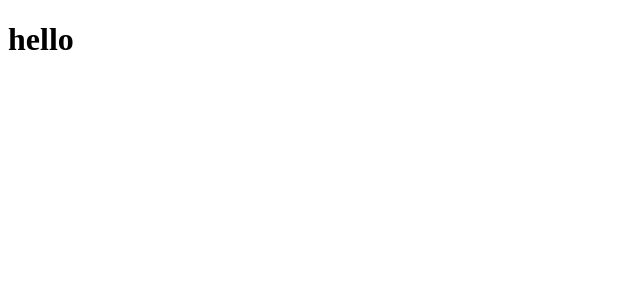
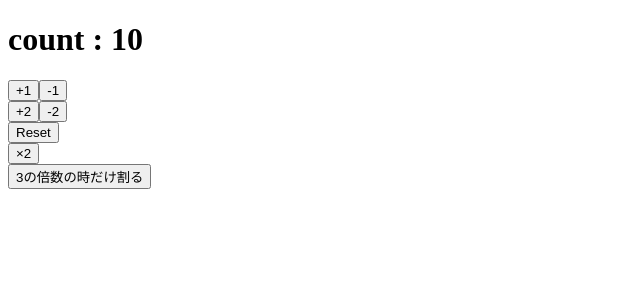
Before and after one commit to MurayamaKenta/udemy-react-hooks, a React (Create React App) app in the folder react-hools-101/: page / in a window 1280 px wide. Shown: the top 300 px of the page, without its empty margins (0-640 px from the left). Built offline with nearby package versions, Linux system fonts and the light colour scheme.

Commit message:
my first ReactHooks useState

```diff
--- a/react-hools-101/src/App.js
+++ b/react-hools-101/src/App.js
@@ -1,11 +1,52 @@
-import React from 'react';
+import React , { useState  } from 'react';
 
 
 const App = () => {
+  const [count, setCount] = useState(10)
+
+  const inc = () => {
+    return setCount(count + 1)
+  }
+  //一行の場合はreturn不要で書くことができる
+  const dec = () => setCount(count - 1)
+
+  //setCountの引数には関数を書くことができる
+  //またその関数の引数には現在の状態を持つことができる(previousCount には countが入っていることになる
+  const inc02 = () => setCount(previousCount => previousCount + 2)
+  const dec02 = () => setCount(previousCount => previousCount - 2)
+
+  const reset = () => setCount(10)
+
+  const double = () => setCount(previousCount => previousCount * 2)
+  // const double = () => setCount(count * 2)
+
+  /**
+   * 3の倍数の時のみ割算をする。それ以外はそのままの数字表示
+   */
+  const divide3 = () => setCount(previousCount => {
+    return previousCount % 3 === 0 ? previousCount / 3 : previousCount
+  })
+
+
   return (
-    <div >
-      <h1>hello</h1>
-    </div>
+    <>
+      <h1>count : {count}</h1>
+      <button onClick={inc}>+1</button>
+      <button onClick={dec}>-1</button>
+      <div>
+        <button onClick={inc02}>+2</button>
+        <button onClick={dec02}>-2</button>
+      </div>
+      <div>
+        <button onClick={reset}>Reset</button>
+      </div>
+      <div>
+        <button onClick={double}>×2</button>
+      </div>
+      <div>
+        <button onClick={divide3}>3の倍数の時だけ割る</button>
+      </div>
+    </>
   );
 }
 
```
